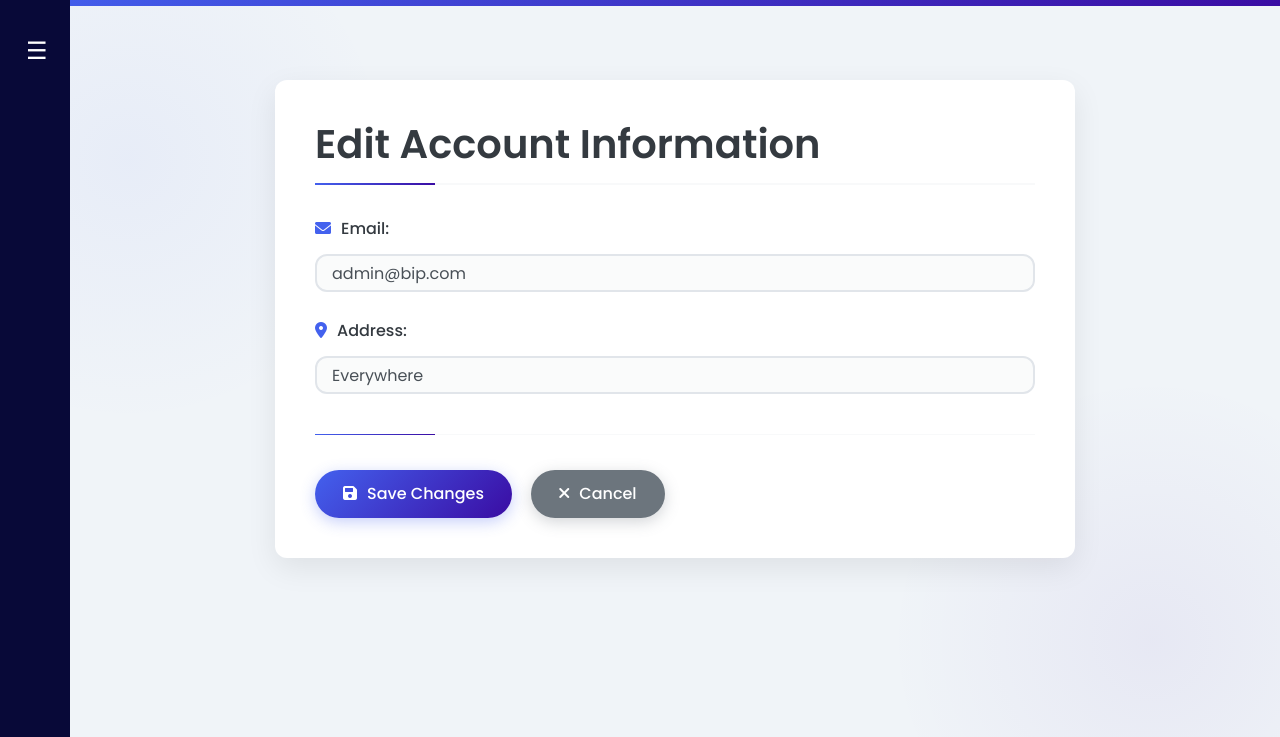
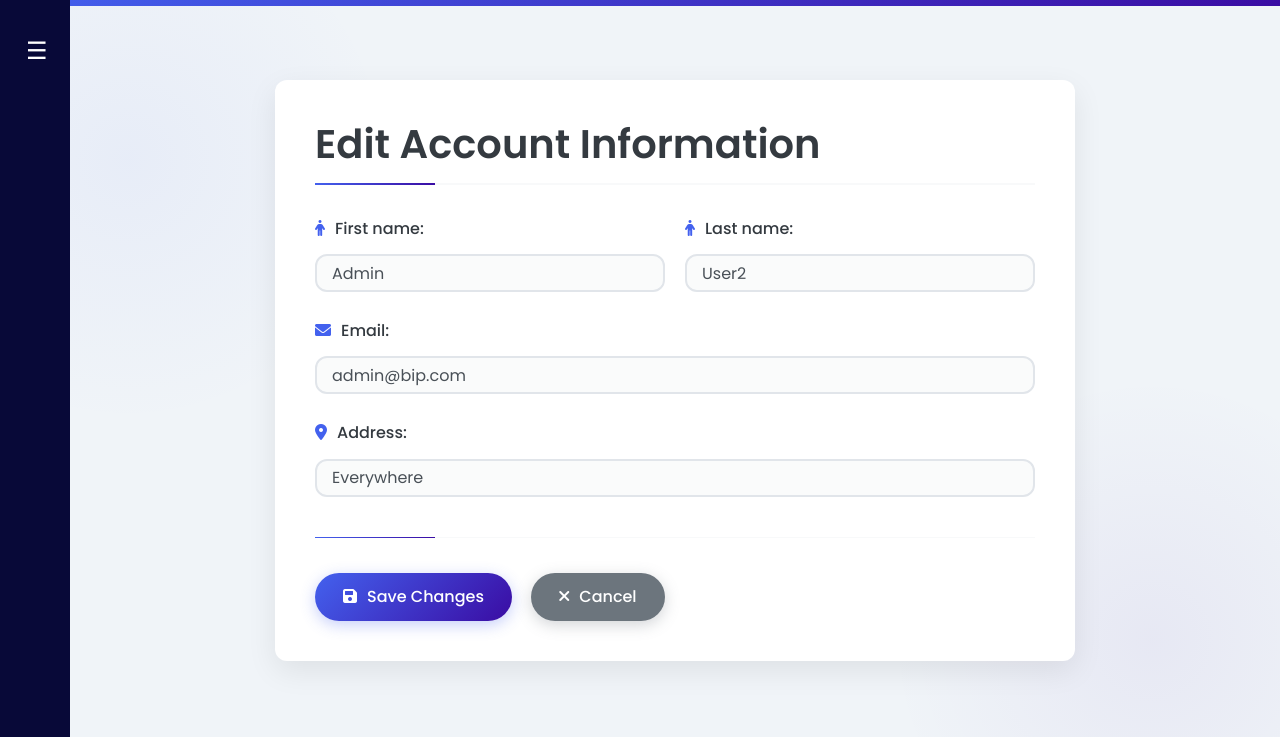
Before and after one commit to Rob-Eugene30/BIP, a Flask app: page /account_edit in a window 1280 px wide. Shown: the top 737 px of the page. Run offline with Flask 3, Linux system fonts and the light colour scheme; a user stored in the database is signed in; some libraries are stand-ins or nearby versions.

Commit message:
voter eligibility working and editable name

```diff
--- a/Website/templates/account_edit.html
+++ b/Website/templates/account_edit.html
@@ -258,6 +258,16 @@
         .btn-secondary .fa-times {
             color: var(--white);
         }
+
+        /* New CSS for side-by-side alignment */
+        .name-container {
+            display: flex;
+            gap: 20px;
+        }
+
+        .name-container .form-group {
+            flex: 1;
+        }
     </style>
 </head>
 
@@ -265,6 +275,18 @@
         <h1>Edit Account Information</h1>
 
         <form method="POST" action="{{ url_for('views.account_edit') }}">
+
+            <div class="name-container">
+                <div class="form-group">
+                    <label for="firstName"><i class="fas fa-person icon"></i>First name:</label>
+                    <input type="text" class="form-control" id="Fname" name="Fname" value="{{ user.firstName }}" required>
+                </div>
+                <div class="form-group">
+                    <label for="lastName"><i class="fas fa-person icon"></i>Last name:</label>
+                    <input type="text" class="form-control" id="Lname" name="Lname" value="{{ user.lastName }}" required>
+                </div>
+            </div>
+
             <div class="form-group">
                 <label for="email"><i class="fas fa-envelope icon"></i>Email:</label>
                 <input type="email" class="form-control" id="email" name="email" value="{{ user.email }}" required>
--- a/Website/templates/verify_voters.html
+++ b/Website/templates/verify_voters.html
@@ -21,7 +21,6 @@
                         <tr>
                             <td>{{ user.email }}</td>
                             <td>{{ user.firstName }} {{ user.lastName }}</td>
-
                             <td>
                                 {% if user.voter_status == "Underage" %}
                                     <span class="text-danger fw-bold">Underage</span>
@@ -43,12 +42,9 @@
         </div>
 
         <div class="text-center mt-4">
-            <button type="submit" class="btn btn-success btn-lg">
-                 Update
-            </button>
+            <button type="submit" class="btn btn-success btn-lg">Update</button>
         </div>
     </form>
-
     <div class="text-center mt-3">
         <a href="{{ url_for('views.admin_panel') }}" class="btn btn-secondary">
              Back to Admin Panel
--- a/Website/views.py
+++ b/Website/views.py
@@ -309,7 +309,8 @@ def account_edit():
         # Get the new email and address from the form
         new_email = request.form.get('email')
         new_address = request.form.get('address')
-
+        new_Lname = request.form.get('Lname')
+        new_Fname = request.form.get('Fname')
         # Validate the new email (ensure it's unique)
         if new_email != current_user.email:
             existing_user = User.query.filter_by(email=new_email).first()
@@ -320,7 +321,8 @@ def account_edit():
         # Update the user's email and address
         current_user.email = new_email
         current_user.address = new_address
-
+        current_user.lastName = new_Lname
+        current_user.firstname = new_Fname
         # Commit changes to the database
         db.session.commit()
 
@@ -331,7 +333,7 @@ def account_edit():
     return render_template("account_edit.html", user=current_user)
 
 #Verification of voters
-@views.route('/admin/verify_voters')
+@views.route('/admin/verify_voters', methods=['GET','POST'])
 @login_required
 def verify_voters():
     """Displays the voter verification page and automatically marks underage users."""
@@ -359,22 +361,65 @@ def update_voter_status():
         flash("Access denied!", "error")
         return redirect(url_for('views.admin_panel'))
 
-    statuses = request.form.getlist('statuses')
+    # Debugging: Print the entire request.form
+    print("Request form data:", request.form)
 
-    for user_id, status in request.form.get('statuses', {}).items():
+    # Manually parse the statuses data
+    statuses = {}
+    for key, value in request.form.items():
+        if key.startswith('statuses[') and key.endswith(']'):
+            # Extract the user_id from the key (e.g., 'statuses[2]' -> '2')
+            user_id = key[len('statuses['):-1]
+            statuses[user_id] = [value]  # Store the status as a list
+
+    print("Manually parsed statuses:", statuses)  # Debugging
+
+    # If statuses is empty, log and return an error
+    if not statuses:
+        print("No statuses found in the form data.")  # Debugging
+        flash("No statuses were submitted.", "error")
+        return redirect(url_for('views.verify_voters'))
+
+    # Iterate over the statuses and update each user
+    for user_id, status_list in statuses.items():
+        print(f"Processing user_id: {user_id}, status_list: {status_list}")  # Debugging
+
+        # Ensure the status_list is not empty
+        if not status_list:
+            print(f"Skipping user_id {user_id}: No status provided.")  # Debugging
+            continue
+
+        # Get the status (first element in the list)
+        status = status_list[0]
+        print(f"Status for user_id {user_id}: {status}")  # Debugging
+
+        # Fetch the user from the database
         user = User.query.get(user_id)
-        if user:
-            today = datetime.today()
-            age = today.year - user.birth_date.year - ((today.month, today.day) < (user.birth_date.month, user.birth_date.day))
+        if not user:
+            print(f"User not found for user_id: {user_id}")  # Debugging
+            continue  # Skip invalid users
 
-            # Prevent changing status of underage users
-            if age <= 14 and status != "Underage":
-                flash(f"{user.firstName} is underage and cannot be verified as a voter.", "error")
-                continue  # Skip this user
+        # Debugging: Print user details
+        print(f"User found: {user.email}, Current voter_status: {user.voter_status}")  # Debugging
 
-            user.voter_status = status
-            db.session.commit()
-            log_action(current_user.email, f"Updated voter status of {user.email} to {status}")
+        # Calculate the user's age
+        today = datetime.today()
+        age = today.year - user.birth_date.year - ((today.month, today.day) < (user.birth_date.month, user.birth_date.day))
+        print(f"User age: {age}")  # Debugging
+
+        # Prevent changing status of underage users
+        if age <= 14 and status != "Underage":
+            print(f"Skipping underage user: {user.firstName}")  # Debugging
+            flash(f"{user.firstName} is underage and cannot be verified as a voter.", "error")
+            continue  # Skip this user
+
+        # Update the voter status
+        user.voter_status = status
+        db.session.commit()
+        print(f"Updated {user.email} to {status}")  # Debugging
+
+        # Log the action in the audit trail
+        log_action(current_user.email, f"Updated voter status of {user.email} to {status}")
 
     flash("Voter statuses updated successfully!", "success")
     return redirect(url_for('views.verify_voters'))
```
Also changed, not shown: instance/database.db.
